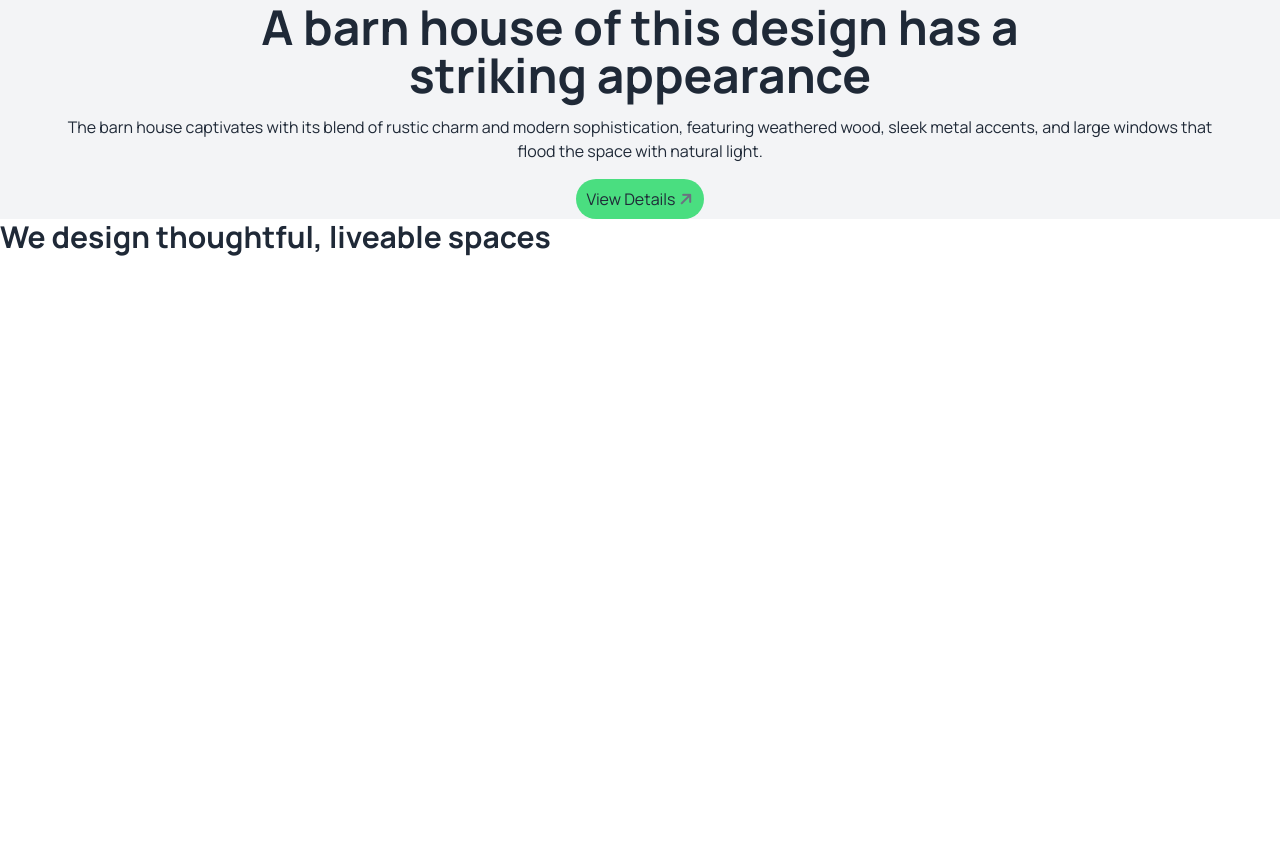
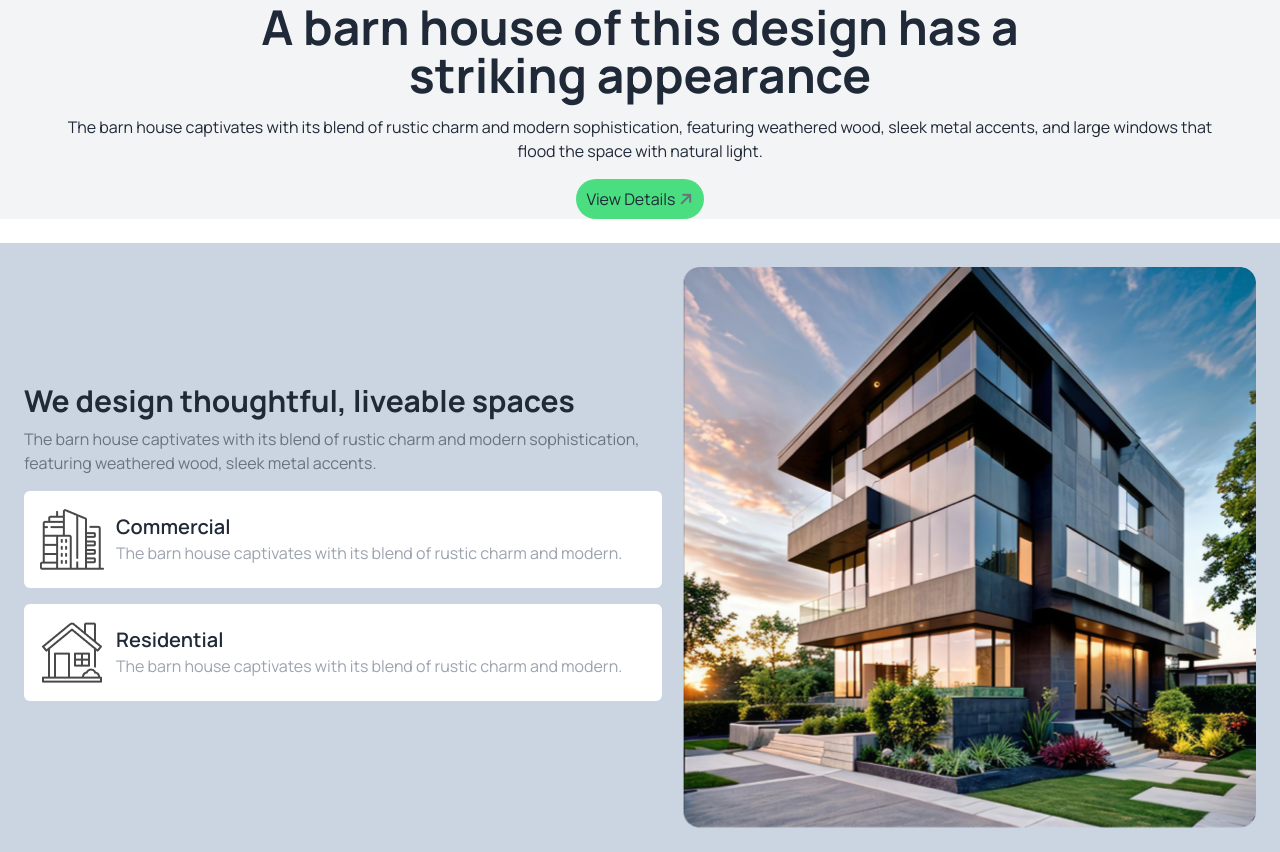
Before and after one commit to johoraislam/B10-house-design-assignmnt3, a plain HTML site: page index.html in a window 1280 px wide. Shown: the part 459-1311 px from the top of the page. Before the commit the page ends 800 px from the top, so only its background shows below. Drawn offline with nearby package versions, Linux system fonts and the light colour scheme.

Commit message:
We design thoughtful, liveable spaces done

```diff
--- a/index.html
+++ b/index.html
@@ -55,8 +55,8 @@
                     <li><a>Home</a></li>
                     <li><a>Services</a></li>
                     <li><a>Portfolio</a></li>
-                    <li><a href="">Blogs</a></li>
-                    <li><a href="">Contact us</a></li>
+                    <li><a >Blogs</a></li>
+                    <li><a >Contact us</a></li>
                 </ul>
             </div>
             </div>
@@ -91,12 +91,32 @@
     <!-- main section -->
     <main>
         <!-- We design thoughtful, liveable spaces -->
-        <div>
+        <div class="lg:flex items-center p-6 mt-6 bg-slate-300 gap-5">
             <!-- text div -->
-            <div>
-                <h3 class="text-3xl font-bold">We design thoughtful, liveable spaces</h3>
+            <div class="lg:flex-1">
+                <h3 class="text-3xl font-bold mb-2">We design thoughtful, liveable spaces</h3>
+                <p class="text-gray-500">The barn house captivates with its blend of rustic charm and
+                    modern sophistication, featuring weathered wood, sleek metal accents.</p>
+                    <div class="flex  items-center bg-white gap-3 rounded-md p-4 my-4">
+                        <img src="./assets/commercial.png" alt="">
+                        <div>
+                            <h3 class="text-xl font-semibold">Commercial</h3>
+                            <p class="text-gray-400">The barn house captivates with its blend of rustic charm and modern.</p>
+                        </div>
+                    </div>
+                    <div class="flex  items-center bg-white gap-3 rounded-md p-4 mb-3">
+                        <img src="./assets/residential.png" alt="">
+                        <div>
+                            <h3 class="text-xl font-semibold">Residential</h3>
+                            <p class="text-gray-400">The barn house captivates with its blend of rustic charm and modern.</p>
+                        </div>
+                    </div>
             </div>
             <!-- image div -->
+            <div class="object-cover">
+                <img src="./assets/Rectangle.png" alt="">
+            </div>
+
 
         </div>
     </main>
```
